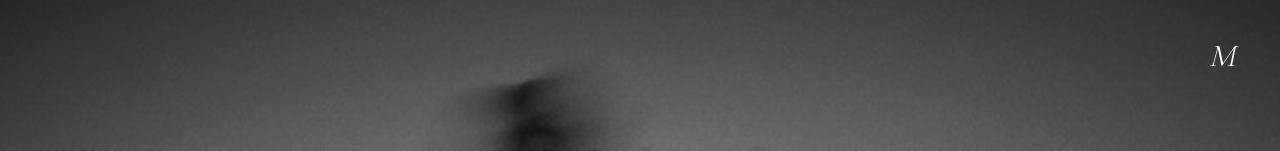
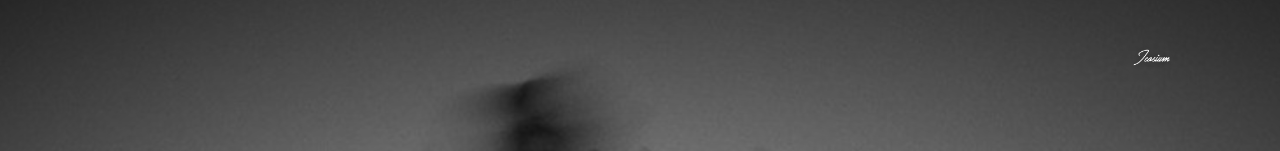
Before and after one commit to mehdiwork-16/archive-landing, a Next.js app: page / in a window 1280 px wide. Shown: the top 151 px of the page. Built offline with nearby package versions, Linux system fonts and the light colour scheme.

Commit message:
Replace M logo with Icosium brand mark, restrict slideshow to bg* files

```diff
--- a/app/page.tsx
+++ b/app/page.tsx
@@ -7,7 +7,8 @@ function getBackgroundSlides(): string[] {
   try {
     const dir = path.join(process.cwd(), 'public')
     return readdirSync(dir)
-      .filter(f => /\.(jpe?g|png|webp|avif)$/i.test(f))
+      // Only background photos (bg1.jpg, bg2.png, …) — keeps logo/other assets out
+      .filter(f => /^bg.*\.(jpe?g|png|webp|avif)$/i.test(f))
       .sort()
       .map(f => `/${f}`)
   } catch {
--- a/components/Logo.tsx
+++ b/components/Logo.tsx
@@ -10,16 +10,17 @@ export function Logo() {
       animate={{ opacity: 1 }}
       transition={{ duration: 0.8, ease: [0.22, 1, 0.36, 1] }}
     >
-      {/*
-        Brand mark — swap "M" for your SVG logo if needed.
-        Positioned top-right by the parent header.
-      */}
-      <span
-        className="font-display font-light italic text-white tracking-[0.15em]"
-        style={{ fontSize: 'clamp(1.4rem, 2.5vw, 2rem)' }}
-      >
-        M
-      </span>
+      {/* Icosium brand mark (white logo for the dark background) */}
+      <img
+        src="/logo.png"
+        alt="Icosium"
+        className="w-auto select-none"
+        style={{
+          height: 'clamp(2rem, 4vw, 3rem)',
+          filter: 'drop-shadow(0 1px 4px rgba(0,0,0,0.4))',
+        }}
+        draggable={false}
+      />
     </motion.div>
   )
 }
```
Also changed, not shown: public/logo.png (added).
